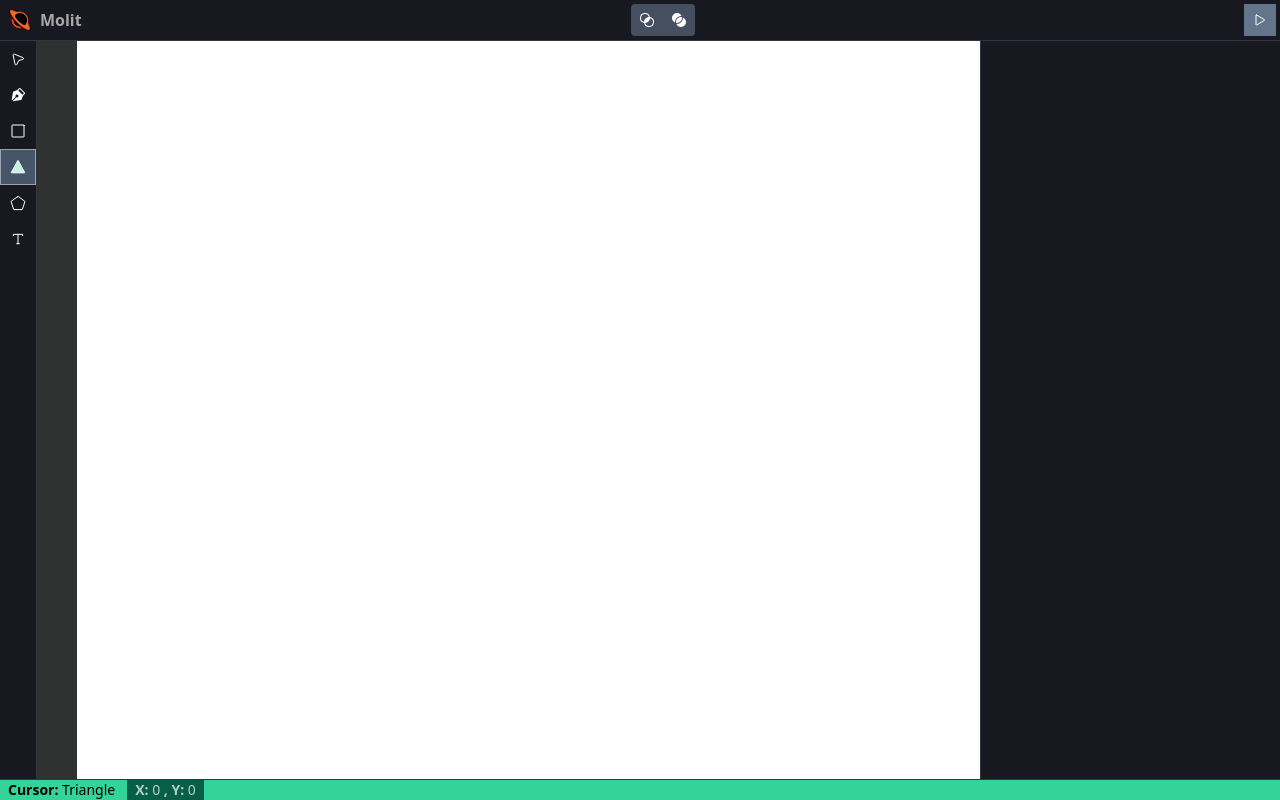
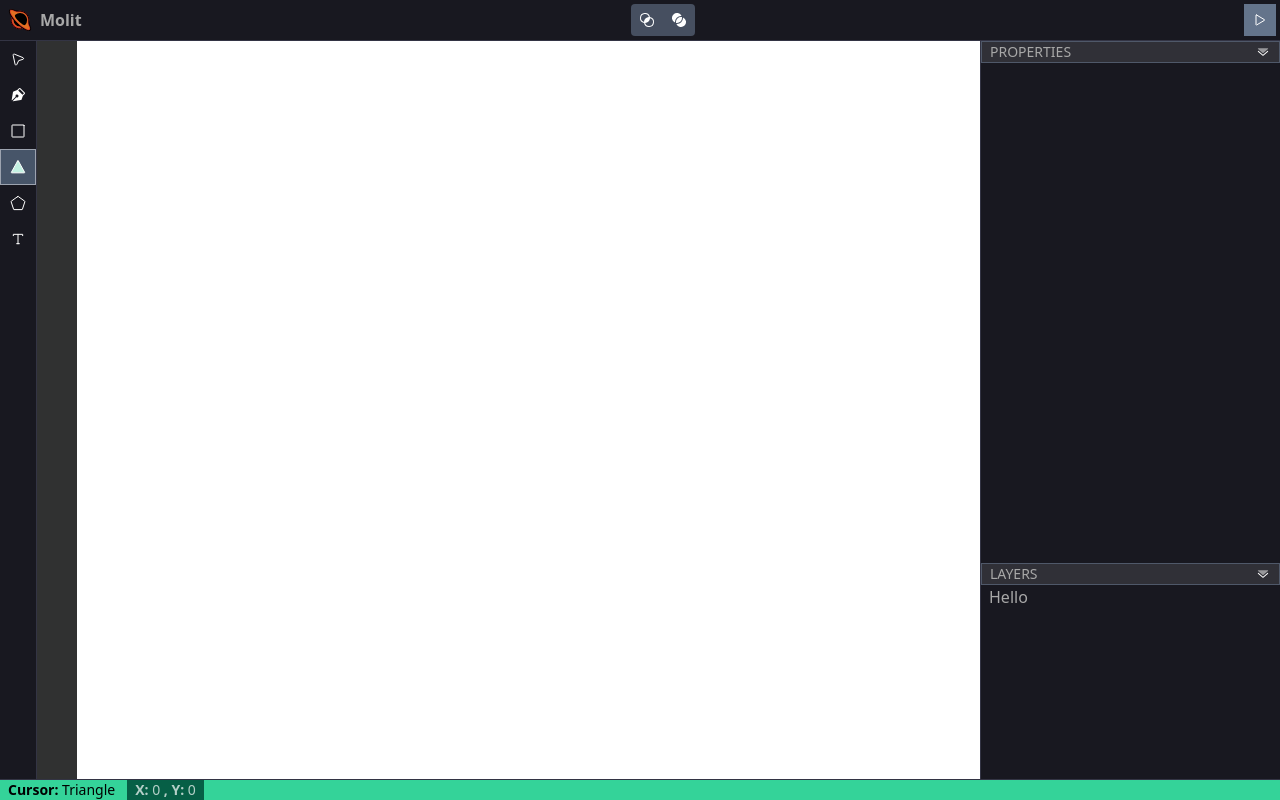
Before and after one commit to etornam45/molit, a SvelteKit app: page / in a window 1280 px wide. Built offline with nearby package versions, Linux system fonts and the light colour scheme; no server answers.

Commit message:
Added Right SideBar

```diff
--- a/src/components/RightSideBar.svelte
+++ b/src/components/RightSideBar.svelte
@@ -1,3 +1,14 @@
+<script>
+	import SegmentSlote from "./RightSideBar/SegmentSlote.svelte";
+
+</script>
 <aside class="w-[300px] bg h-full border-l b-color">
+    <SegmentSlote title="Properties">
+        <div class="h-[500px]">
 
+        </div>
+    </SegmentSlote>
+    <SegmentSlote title="Layers">
+        Hello
+    </SegmentSlote>
 </aside>
```
